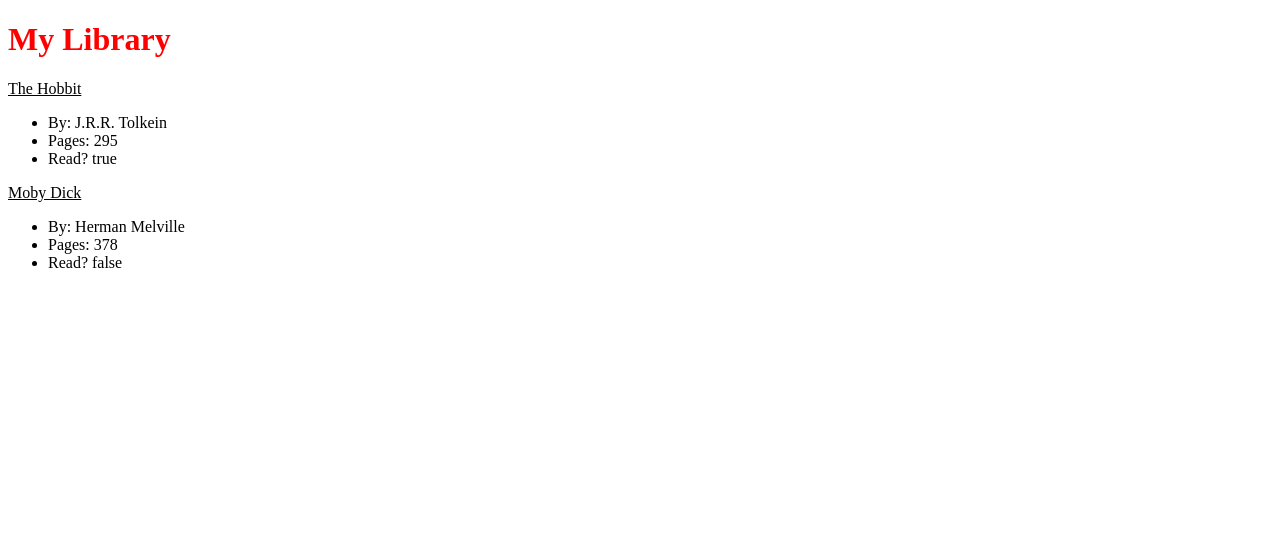
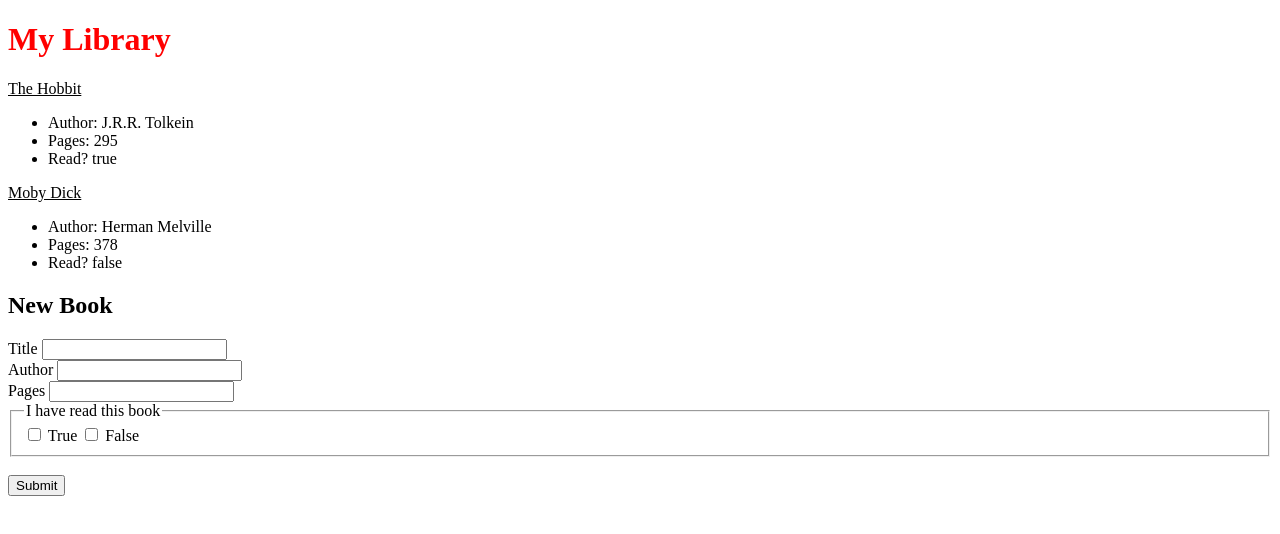
Before and after one commit to mikerachman1/odin-library, a plain HTML site: page index.html in a window 1280 px wide. Drawn offline with Linux system fonts and the light colour scheme.

Commit message:
new book form created

```diff
--- a/index.html
+++ b/index.html
@@ -10,6 +10,34 @@
 <body>
   <h1>My Library</h1>
   <div id="library"></div>
+
+  <div class="form-popup">
+    <form name="new-book-form">
+      <h2>New Book</h2>
+
+      <label for="title">Title</label>
+      <input type="text" name="title" id="title">
+      <br>
+      <label for="author">Author</label>
+      <input type="text" name="author" id="author">
+      <br>
+      <label for="pages">Pages</label>
+      <input type="number" name="pages" id="pages">
+      <br>
+      <fieldset>
+        <legend>I have read this book</legend>
+
+        <input type="checkbox" name="true" id="true">
+        <label for="true">True</label>
+
+        <input type="checkbox" name="false" id="false">
+        <label for="false">False</label>
+      </fieldset>
+      <br>
+      <input type="submit" value="Submit">
+    </form>
+  </div>
+
   <script src="script.js"></script>
 </body>
 </html>
--- a/script.js
+++ b/script.js
@@ -25,13 +25,17 @@ function displayLibrary(books) {
   books.forEach(function(book) {
     str += `<div class="book">
             <u>${book.title}</u>
-            <ul> <li> By: ${book.author} </li>
+            <ul> <li> Author: ${book.author} </li>
             <li> Pages: ${book.pages} </li>
-            <li> Read? ${book.read} </li> </ul>`
+            <li> Read? ${book.read} </li>
+            </ul> </div>`
   })
 
   str += '</div>'
   document.getElementById("library").innerHTML = str
 }
 
+const newBookForm = document.querySelector('[name="new-book-form"]')
+
+
 displayLibrary(myLibrary)
```
